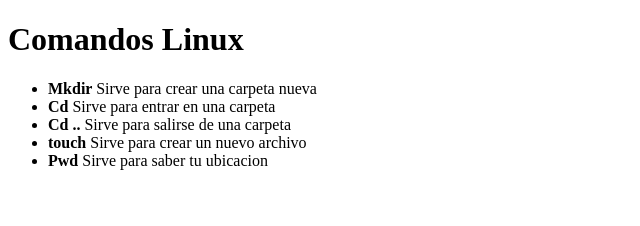
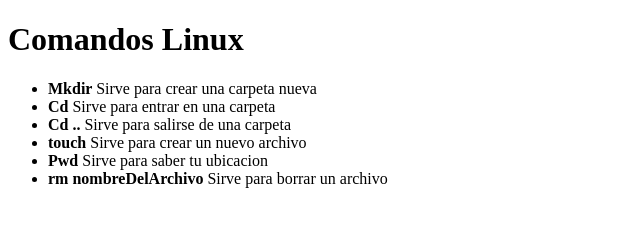
Before and after one commit to Cuandoyolabi/Apuntes, a plain HTML site: page index.html in a window 1280 px wide. Shown: the whole page, without its empty margins (0-640 px from the left). Drawn offline with Linux system fonts and the light colour scheme.

```diff
--- a/index.html
+++ b/index.html
@@ -13,6 +13,7 @@
         <li><strong> Cd .. </strong>Sirve para salirse de una carpeta</li>
         <li><strong> touch </strong>Sirve para crear un nuevo archivo</li>
         <li><strong> Pwd </strong>Sirve para saber tu ubicacion</li>
+        <li><strong> rm nombreDelArchivo</strong> Sirve para borrar un archivo</li>
     </ul>
 
     <script src="Js/index.js"></script>
```
Also changed, not shown: css3.html (added), gitYgithub.html (added), javascript.html (added), linux.html (added).
